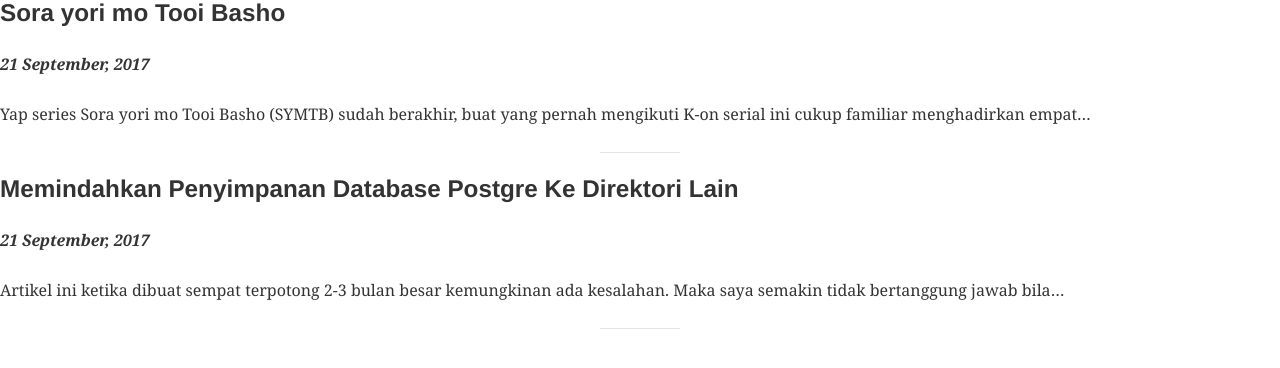
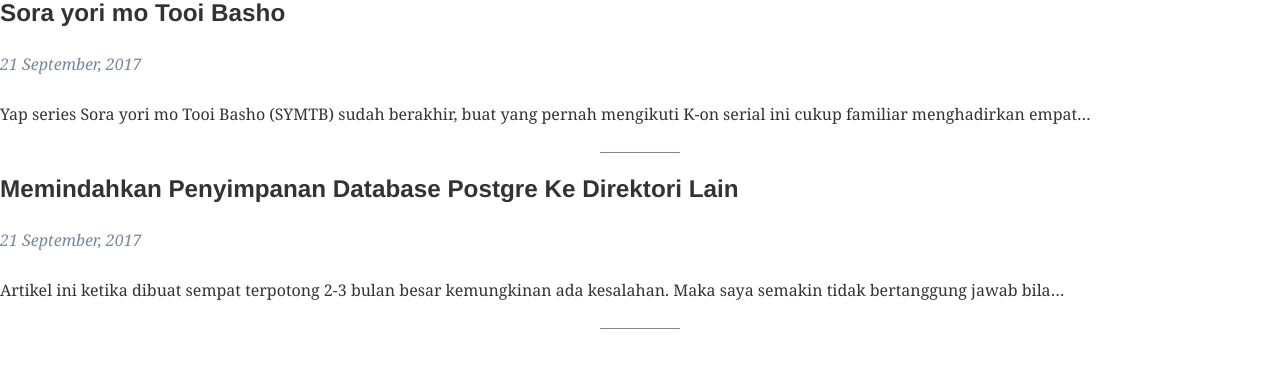
Before and after one commit to detikpw/new-blog, a Gatsby site: page / in a window 1280 px wide. Built offline with nearby package versions, Linux system fonts and the light colour scheme; Gatsby itself is replaced by a stand-in of ours; some packages are replaced by stand-ins of ours; what typography-theme-noriega would draw is missing.

Commit message:
style(DateTime): Change font color

```diff
--- a/src/constants/color.js
+++ b/src/constants/color.js
@@ -1,4 +1,4 @@
-export const GREY = '#e6e6e6';
+export const GREY = '#778899';
 export const PRIMARY_BLACK = '#333333';
 export const WHITE = 'rgba(0,0,0,0.6)';
 export const SECONDARY_BLACK = '#000000';
--- a/src/reusables/date-time/index.js
+++ b/src/reusables/date-time/index.js
@@ -1,13 +1,14 @@
 import React from 'react';
 import styled from 'styled-components';
 import { Italic } from '../typography';
+import { GREY } from '../../constants/color';
 
 const Date = styled.time`
   display: block;
-  color: 'black';
+  color: ${GREY};
   line-height: 1.8em;
   margin-bottom: 1.3334em;
-  font-weight: 1000;
+  font-weight: 100;
 `;
 
 export default ({ children }) => (
```
